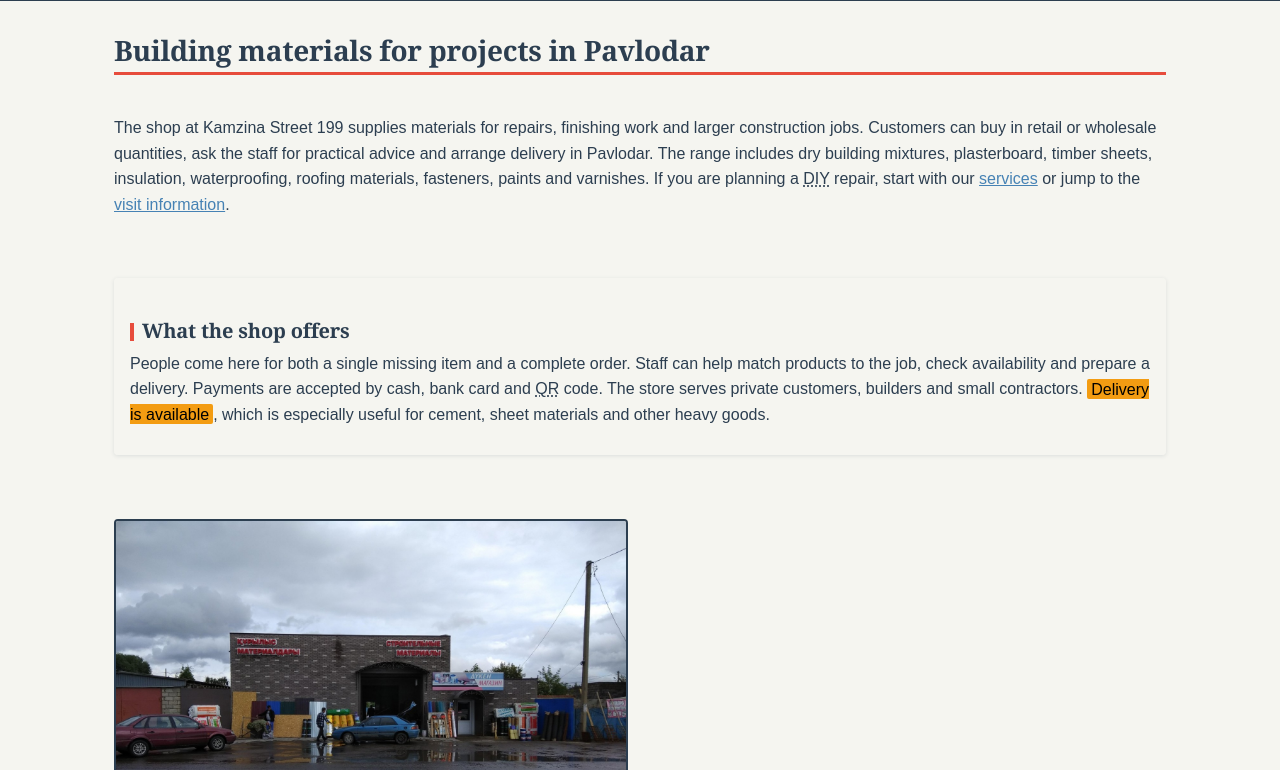
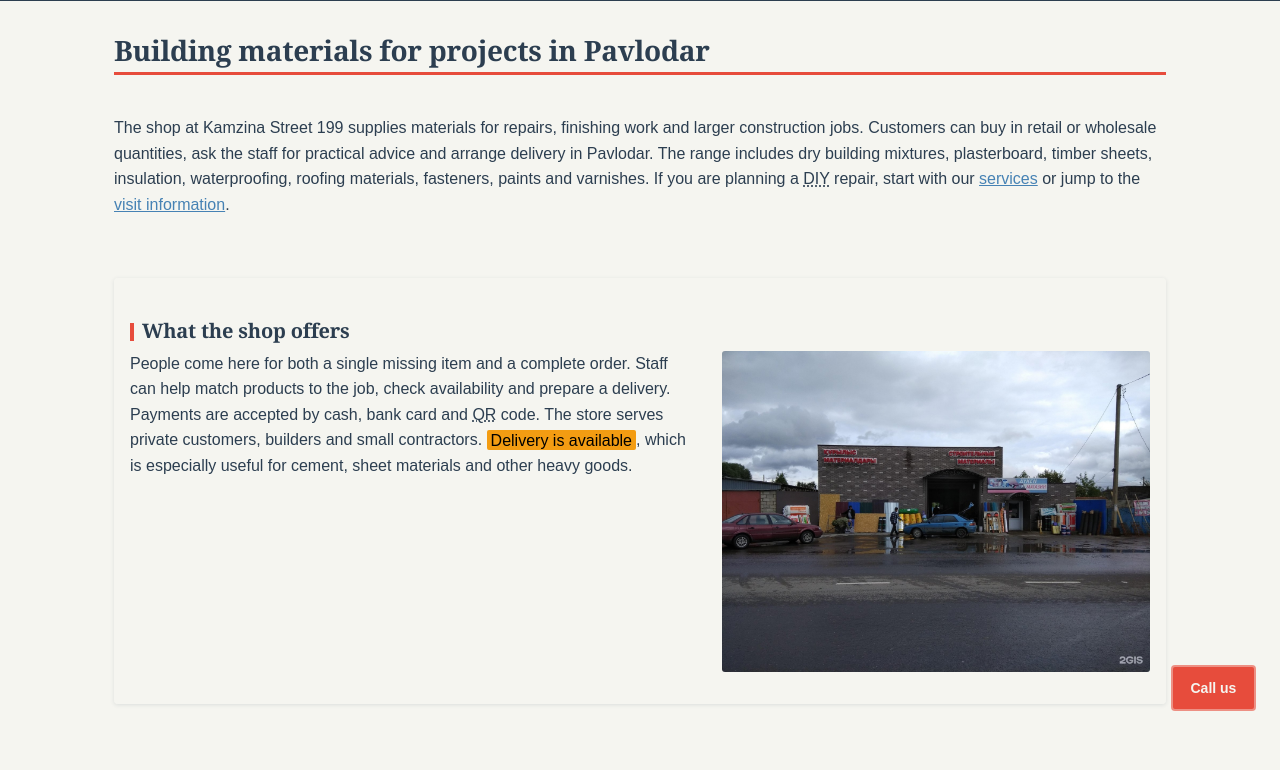
Before and after one commit to EZDAMIR/webuniporject, a website: page index.html in a window 1280 px wide. Shown: the part 65-835 px from the top of the page. Drawn offline with Linux system fonts and the light colour scheme.

Commit message:
Add positioning float centering and specificity examples

```diff
--- a/css/base.css
+++ b/css/base.css
@@ -67,7 +67,7 @@ h2 + p {
   margin-top: 0.25rem;
 }
 
-/* --- Flexbox #1: site header --------------------------------------- */
+/* --- Flexbox #1: site header (centering method: Flexbox align-items) */
 .site-header {
   background-color: #2c3e50;
   padding: 1rem 2rem;
@@ -129,7 +129,7 @@ h2::before {
   vertical-align: middle;
 }
 
-/* --- Grid #1: footer centering ------------------------------------- */
+/* --- Grid centering: footer (centering method: Grid justify-items) - */
 .site-footer {
   background-color: #2c3e50;
   border-top: 1px solid rgba(44, 62, 80, 0.2);
@@ -196,7 +196,8 @@ small {
   clear: both;
 }
 
-/* --- Grid #2: page-main layout (index, order, colophon) ------------ */
+/* --- Grid #2: page-main layout (index, order, colophon)
+       Centering method: margin auto via max-width and margin: auto ---- */
 .page-main {
   display: grid;
   grid-template-columns: repeat(2, minmax(280px, 1fr));
@@ -237,13 +238,17 @@ small {
   min-width: 0;
 }
 
-/* --- Info sections ------------------------------------------------- */
+/* --- Positioning ---------------------------------------------------- */
+
+/* position: static — default; stated explicitly to label the concept */
 .info-section {
+  position: static;
   margin: 1.5rem 0;
 }
 
-/* --- Store photos -------------------------------------------------- */
+/* position: relative — creates a positioning context for the figcaption */
 .store-photo {
+  position: relative;
   margin: 1rem 0;
   border: 2px solid #2c3e50;
   border-radius: 4px;
@@ -256,11 +261,44 @@ small {
   height: auto;
 }
 
+/* position: absolute — overlays figcaption at the bottom of its figure */
 .store-photo figcaption {
+  position: absolute;
+  bottom: 0;
+  left: 0;
+  right: 0;
+  background-color: rgba(44, 62, 80, 0.85);
+  color: rgb(245, 245, 240);
   font-size: 0.825rem;
-  color: rgba(44, 62, 80, 0.75);
   padding: 0.4rem 0.6rem;
-  background-color: rgb(245, 245, 240);
+}
+
+/* position: fixed — call button stays in the viewport corner */
+.fixed-call {
+  position: fixed;
+  bottom: 1.5rem;
+  right: 1.5rem;
+  background-color: #e74c3c;
+  color: rgb(245, 245, 240);
+  padding: 0.6rem 1.1rem;
+  border-radius: 4px;
+  font-size: 0.875rem;
+  font-weight: 700;
+  text-decoration: none;
+  z-index: 100;
+}
+
+.fixed-call:hover {
+  background-color: rgba(231, 76, 60, 0.85);
+}
+
+/* --- Float and clear ----------------------------------------------- */
+.float-right {
+  float: right;
+  margin: 0 0 1rem 1.5rem;
+  max-width: 42%;
+  height: auto;
+  border-radius: 3px;
 }
 
 /* --- Product content ----------------------------------------------- */
@@ -433,8 +471,11 @@ pre {
   margin: 1rem 0;
 }
 
+/* Cascade demo: external stylesheet sets off-white background.
+   The inline style on <mark> in index.html overrides it with amber,
+   demonstrating that inline styles beat external stylesheet rules. */
 mark {
-  background-color: #f39c12;
+  background-color: rgb(245, 245, 240);
   padding: 0.1em 0.25em;
   border-radius: 2px;
 }
--- a/css/damir.css
+++ b/css/damir.css
@@ -1,6 +1,21 @@
 /* damir.css — personal stylesheet
    Damir Shuitinov
    Linked after base.css; these rules layer on top of shared styles. */
+
+/* --- Specificity experiment: cascade conflict within damir.css -------
+
+   Rule A: class selector       specificity 0,1,0 — LOSES
+   Rule B: descendant selector  specificity 0,2,0 — WINS
+
+   Result: nav links inside the header show off-white, not amber.
+   The browser resolves the conflict by specificity score alone —
+   Rule B scores higher, so it wins regardless of source order. */
+
+/* Specificity: 0,1,0 — LOSES. Sets amber, gets overridden. */
+.nav-link { color: #f39c12; }
+
+/* Specificity: 0,2,0 — WINS. Off-white is what shows. */
+.site-header .nav-link { color: rgb(245, 245, 240); }
 
 /* Reinforce store-brand text style */
 .store-brand {
@@ -60,3 +75,8 @@ blockquote {
   color: rgba(44, 62, 80, 0.75);
   padding-left: 1rem;
 }
+
+/* fixed-call button border */
+.fixed-call {
+  border: 2px solid rgba(245, 245, 240, 0.4);
+}
--- a/index.html
+++ b/index.html
@@ -42,21 +42,19 @@
       <section id="services" class="info-section">
         <h2>What the shop offers</h2>
         <p>
+          <img
+            class="float-right"
+            src="images/shop-front.jpg"
+            alt="Front entrance of the building materials store at Kamzina Street 199 in Pavlodar"
+          />
           People come here for both a single missing item and a complete order. Staff can help match
           products to the job, check availability and prepare a delivery. Payments are accepted by
           cash, bank card and <abbr title="Quick Response">QR</abbr> code. The store serves private
-          customers, builders and small contractors. <mark>Delivery is available</mark>, which is
+          customers, builders and small contractors.
+          <mark style="background-color: #f39c12;">Delivery is available</mark>, which is
           especially useful for cement, sheet materials and other heavy goods.
         </p>
       </section>
-
-      <figure class="store-photo">
-        <img
-          src="images/shop-front.jpg"
-          alt="Front entrance of the building materials store at Kamzina Street 199 in Pavlodar"
-        />
-        <figcaption>The shop entrance on Kamzina Street.</figcaption>
-      </figure>
 
       <!-- #visit provides the fragment target for the same-page 'visit information' link above -->
       <section id="visit" class="info-section">
@@ -89,5 +87,7 @@
       </p>
       <p>&copy; 2026 Kamzina 199 Building Materials Store</p>
     </footer>
+
+    <a class="fixed-call" href="tel:+77771320474">Call us</a>
   </body>
 </html>
```
Also changed, not shown: colophon.html (+11 -4 lines).
